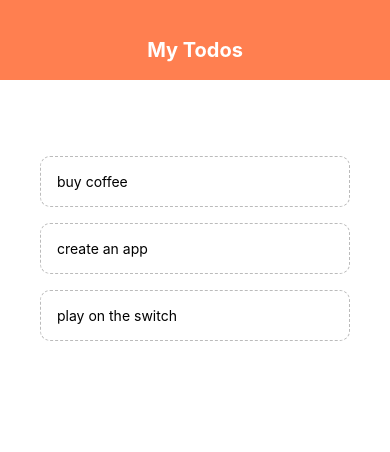
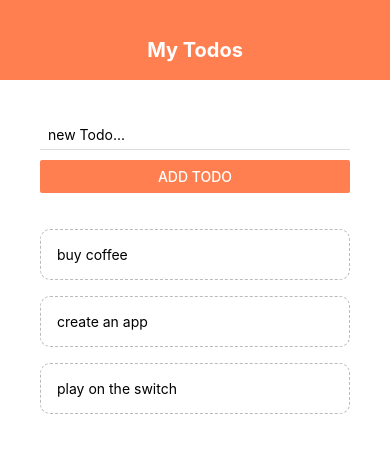
Before and after one commit to carloshvidigal/Curso_React-Native, a React Native app: screen / in a window 390 px wide. Shown: the top 452 px of the page. Built offline with nearby package versions, Linux system fonts and the light colour scheme.

Commit message:
Add components/addTodo.js and update App.js

```diff
--- a/App.js
+++ b/App.js
@@ -2,6 +2,7 @@
 import { StyleSheet, Text, View, FlatList} from 'react-native';
 import Header from './components/header';
 import TodoItem from './components/todoItem';
+import AddTodo from './components/addTodo';
 
 export default function App() {
   const [todos, setTodos] = useState ([
@@ -13,14 +14,24 @@
   const pressHandler = (key) => {
     setTodos ((prevTodos) => {
       return prevTodos.filter(todo => todo.key != key);
+    });
+  }
+
+  const submitHandler = (text) => {
+    setTodos((prevTodos) => {
+      return [                                          //esse retorno será de tudo que já havia + o novo texto
+        { text: text, key: Math.random().toString()},
+        ...prevTodos
+      ]
     })
   }
+
 
   return (
     <View style={styles.container}>
       <Header />
       <View style={styles.content}>
-        {/* to form */}
+        <AddTodo submitHandler={submitHandler}/>
         <View style={styles.list}>
           <FlatList
             data={todos}
--- a/components/addTodo.js
+++ b/components/addTodo.js
@@ -1,7 +1,7 @@
 import React, {useState} from 'react'
-import { StyleSheet, Text, TextInput, Button} from 'react-native';
+import { StyleSheet, Text, View, TextInput, Button} from 'react-native';
 
-export default function AddTodo(){
+export default function AddTodo({ submitHandler }){
 
     const [text, setText] = useState('');
 
@@ -18,6 +18,7 @@
                 placeholder='new Todo...'
                 onChangeText={changeHandler}
             />
+            <Button onPress={() => submitHandler(text)} title= 'add todo' color='coral'/>
         </View>
     )
 
```
